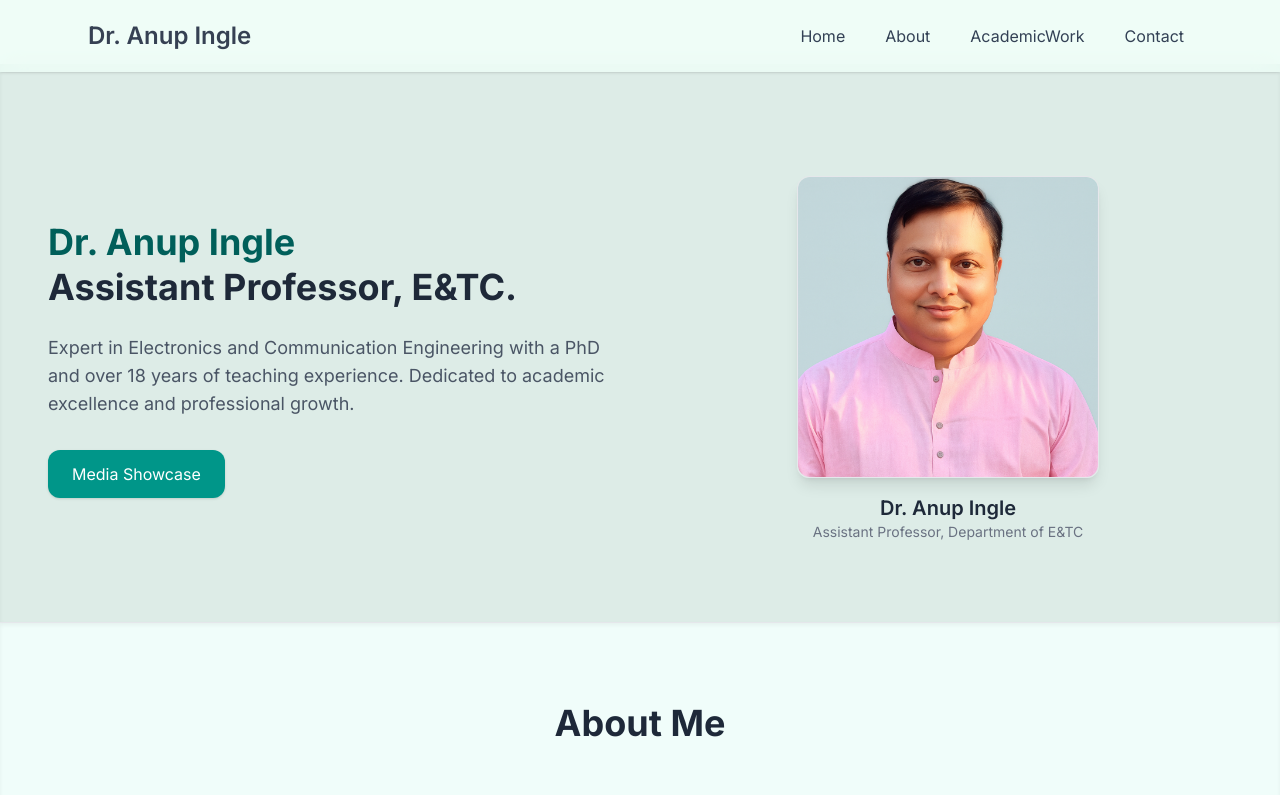
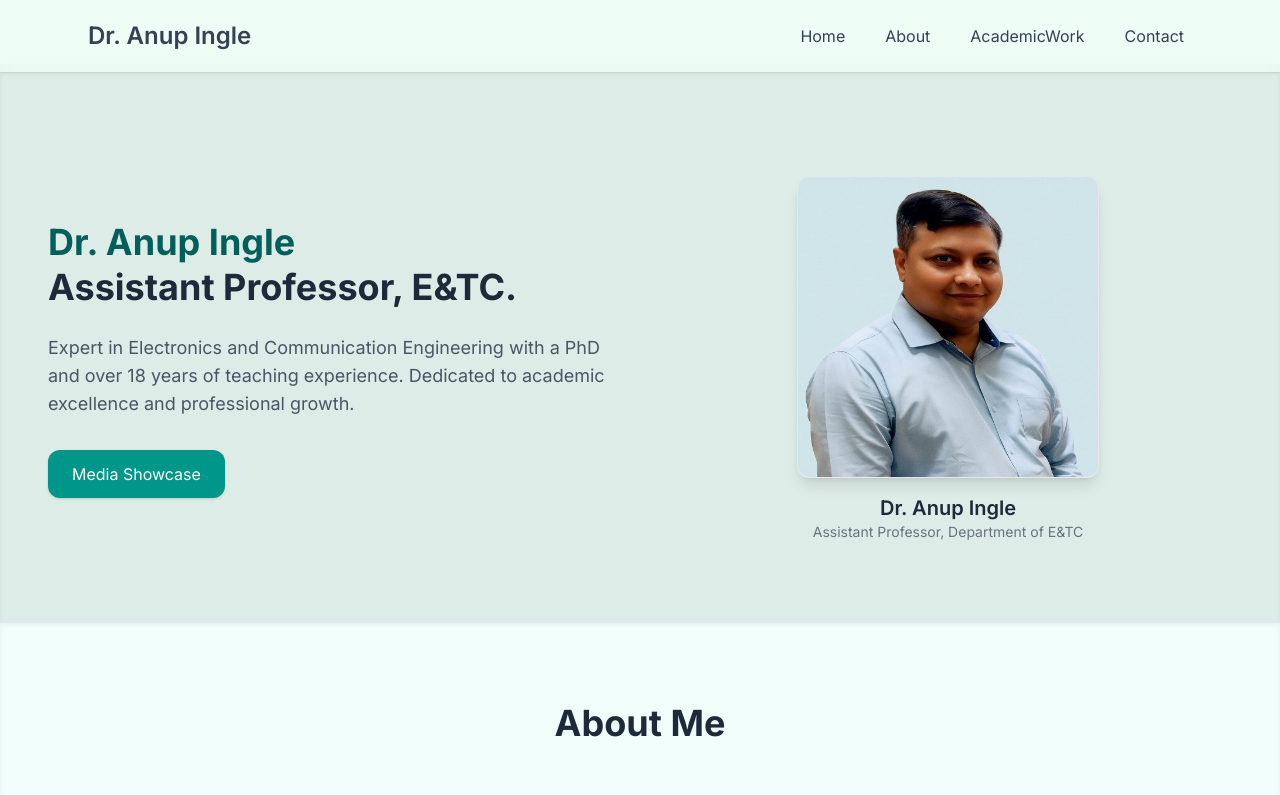
Before and after one commit to ayushrawarkar/Portfolio, a Next.js app: page / in a window 1280 px wide. Shown: the top 795 px of the page. Built offline with nearby package versions, Linux system fonts and the light colour scheme.

Commit message:
final commit

```diff
--- a/components/sections/Hero.js
+++ b/components/sections/Hero.js
@@ -86,7 +86,7 @@ export default function HeroSection() {
                 >
                     <div className="relative group rounded-xl overflow-hidden shadow-lg border border-gray-200 hover:shadow-2xl transition duration-300">
                         <Image
-                            src="/profile3.png"
+                            src="/profile11.png"
                             alt="Dr. Anup Ingle"
                             width={300}
                             height={300}
```
Also changed, not shown: public/profile11.png (added).
